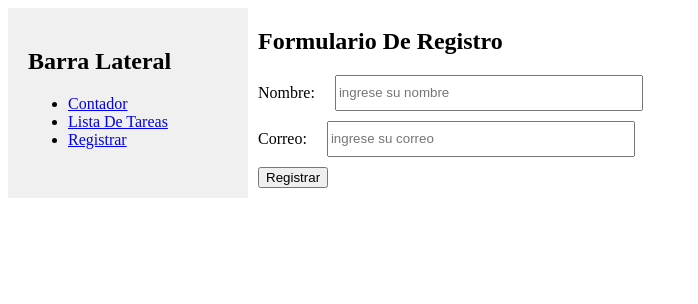
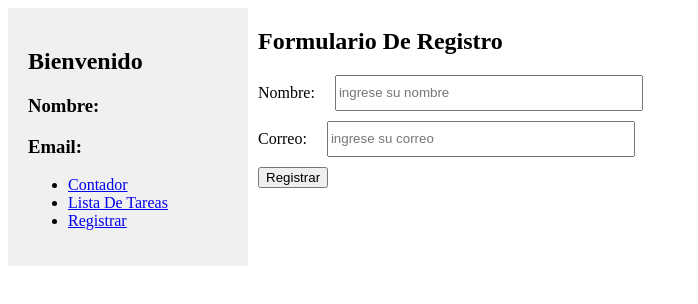
Before and after one commit to ArielLiriano/primer-proyecto-vue, a Vue app: page /registrar in a window 1280 px wide. Shown: the top 304 px of the page, without its empty margins (0-698 px from the left). Built offline with nearby package versions, Linux system fonts and the light colour scheme.

Commit message:
Se agrego funcionalidad con pinia y watch

```diff
--- a/src/components/Sidebar.vue
+++ b/src/components/Sidebar.vue
@@ -1,6 +1,8 @@
 <template>
     <div class="sidebar">
-        <h2>Barra Lateral</h2>
+        <h2>Bienvenido</h2>
+        <h3>Nombre: {{ nombre }}</h3>
+        <h3>Email: {{ email }}</h3>
         <ul>
             <li><router-link to="/contador">Contador</router-link></li>
             <li><router-link to="/lista-de-tareas">Lista De Tareas</router-link></li>
@@ -12,6 +14,20 @@
 </template>
 
 <script setup>
+import { useRegistrarStore } from '@/modules/registro/stores/registrarStore';
+import { ref, watch } from 'vue';
+
+const registrarStore = useRegistrarStore();
+const nombre = ref(registrarStore.nombre);
+const email = ref(registrarStore.email);
+
+watch(() => registrarStore.nombre, (newValue) => {
+    nombre.value = newValue
+})
+
+watch(() => registrarStore.email, (newValue) => {
+    email.value = newValue;
+})
 </script>
 
 <style>
--- /dev/null
+++ b/src/modules/registro/stores/registrarStore.js
@@ -0,0 +1,14 @@
+import { defineStore } from "pinia";
+import { ref } from "vue";
+
+
+export const useRegistrarStore = defineStore('registrar', () => {
+    const nombre = ref('');
+    const email = ref('');
+
+    const guardarRegistro = (nombreFormulario, emailFormulario) => {
+        nombre.value = nombreFormulario;
+        email.value = emailFormulario;
+    }
+    return {nombre, email, guardarRegistro}
+});
--- a/src/modules/registro/views/RegistrarView.vue
+++ b/src/modules/registro/views/RegistrarView.vue
@@ -4,12 +4,12 @@
     <Form  :validation-schema="schema" @submit="onSubmit ">
       <div class="form">
          <label for="nombre">Nombre:</label>
-         <Field type="text" class="campo" name="nombre" id="nombre" placeholder="ingrese su nombre" />
+         <Field v-model="nombre" type="text" class="campo" name="nombre" id="nombre" placeholder="ingrese su nombre" />
          <ErrorMessage name="nombre"></ErrorMessage>
       </div>
       <div class="form">
          <label for="email">Correo:</label>
-         <Field type="email" class="campo" name="email" id="email" placeholder="ingrese su correo" />
+         <Field v-model="email" type="email" class="campo" name="email" id="email" placeholder="ingrese su correo" />
          <ErrorMessage name="email"></ErrorMessage>
       </div>
       <div class="form">
@@ -22,8 +22,15 @@
 <script setup>
 import { Form, Field, ErrorMessage } from 'vee-validate';
 import {schema} from '../schemas/validationSchema';
+import { useRegistrarStore } from '../stores/registrarStore';
+import { ref } from 'vue';
 
+const registrarStore = useRegistrarStore();
+
+const nombre = ref('');
+const email = ref('');
 const onSubmit = () => {
+   registrarStore.guardarRegistro(nombre.value, email.value)
 console.log('Se ha enviado el formulario')
 }
 </script>
```
